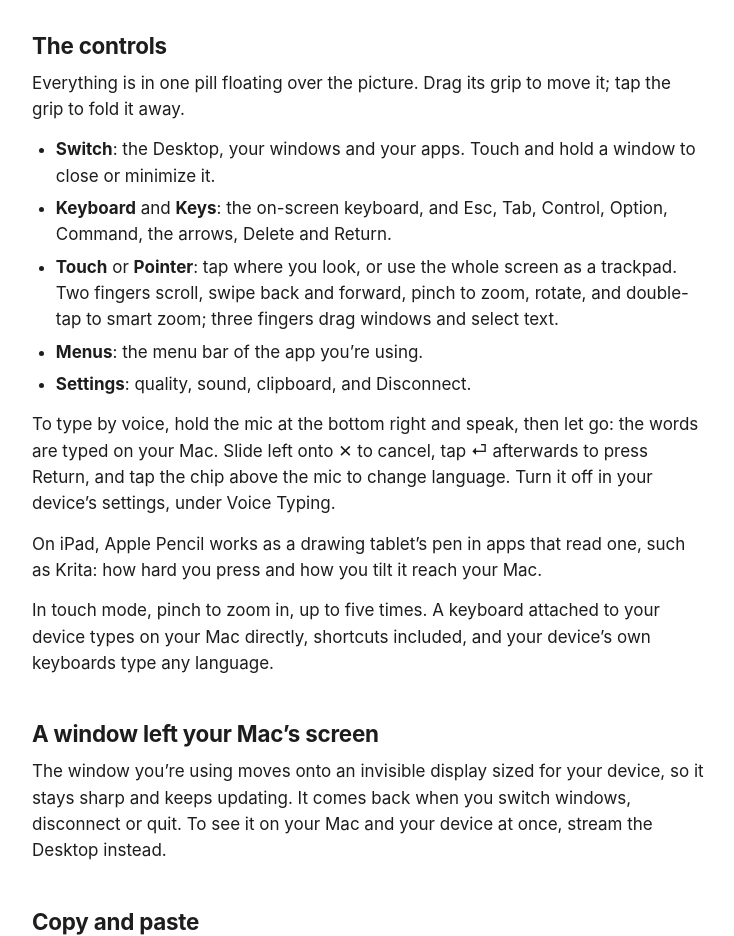
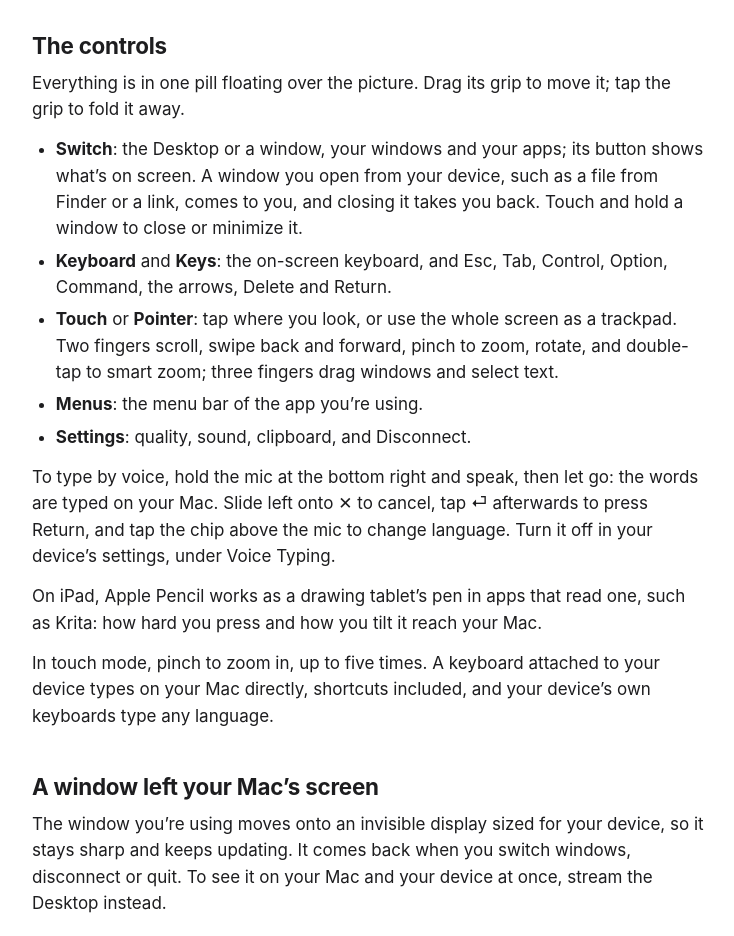
Before and after one commit to wongfei2009/panelift-site, a plain HTML site: page support.html in a window 1280 px wide. Shown: the part 1260-2196 px from the top of the page, without its empty margins (272-1006 px from the left). Drawn offline with Linux system fonts and the light colour scheme.

Commit message:
Update the site: Switch shows what's on screen; a window you open comes to you

```diff
--- a/support.html
+++ b/support.html
@@ -62,7 +62,7 @@
   <h2 id="controls">The controls</h2>
   <p>Everything is in one pill floating over the picture. Drag its grip to move it; tap the grip to fold it away.</p>
   <ul>
-    <li><strong>Switch</strong>: the Desktop, your windows and your apps. Touch and hold a window to close or minimize it.</li>
+    <li><strong>Switch</strong>: the Desktop or a window, your windows and your apps; its button shows what’s on screen. A window you open from your device, such as a file from Finder or a link, comes to you, and closing it takes you back. Touch and hold a window to close or minimize it.</li>
     <li><strong>Keyboard</strong> and <strong>Keys</strong>: the on-screen keyboard, and Esc, Tab, Control, Option, Command, the arrows, Delete and Return.</li>
     <li><strong>Touch</strong> or <strong>Pointer</strong>: tap where you look, or use the whole screen as a trackpad. Two fingers scroll, swipe back and forward, pinch to zoom, rotate, and double-tap to smart zoom; three fingers drag windows and select text.</li>
     <li><strong>Menus</strong>: the menu bar of the app you’re using.</li>
```
